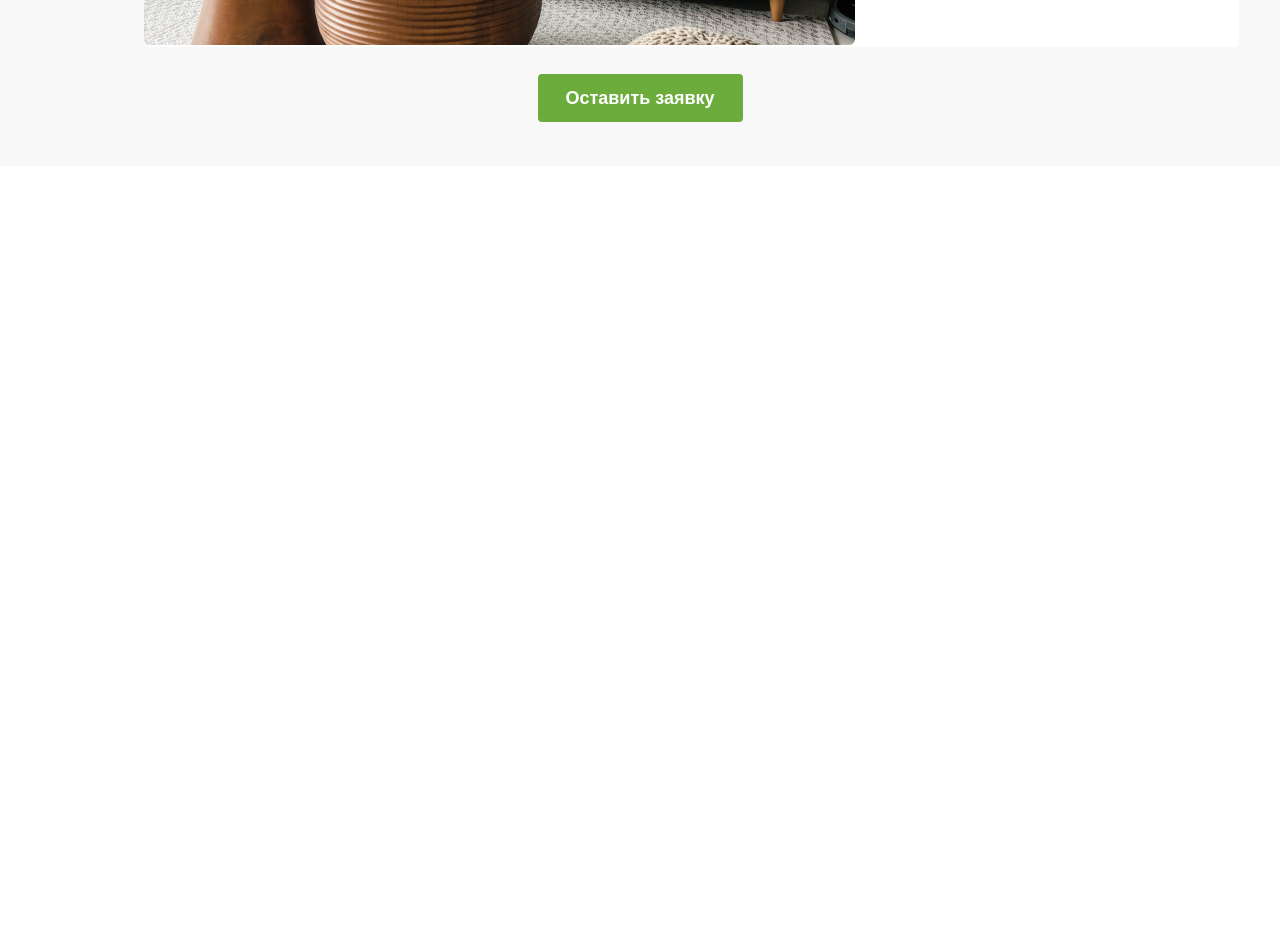
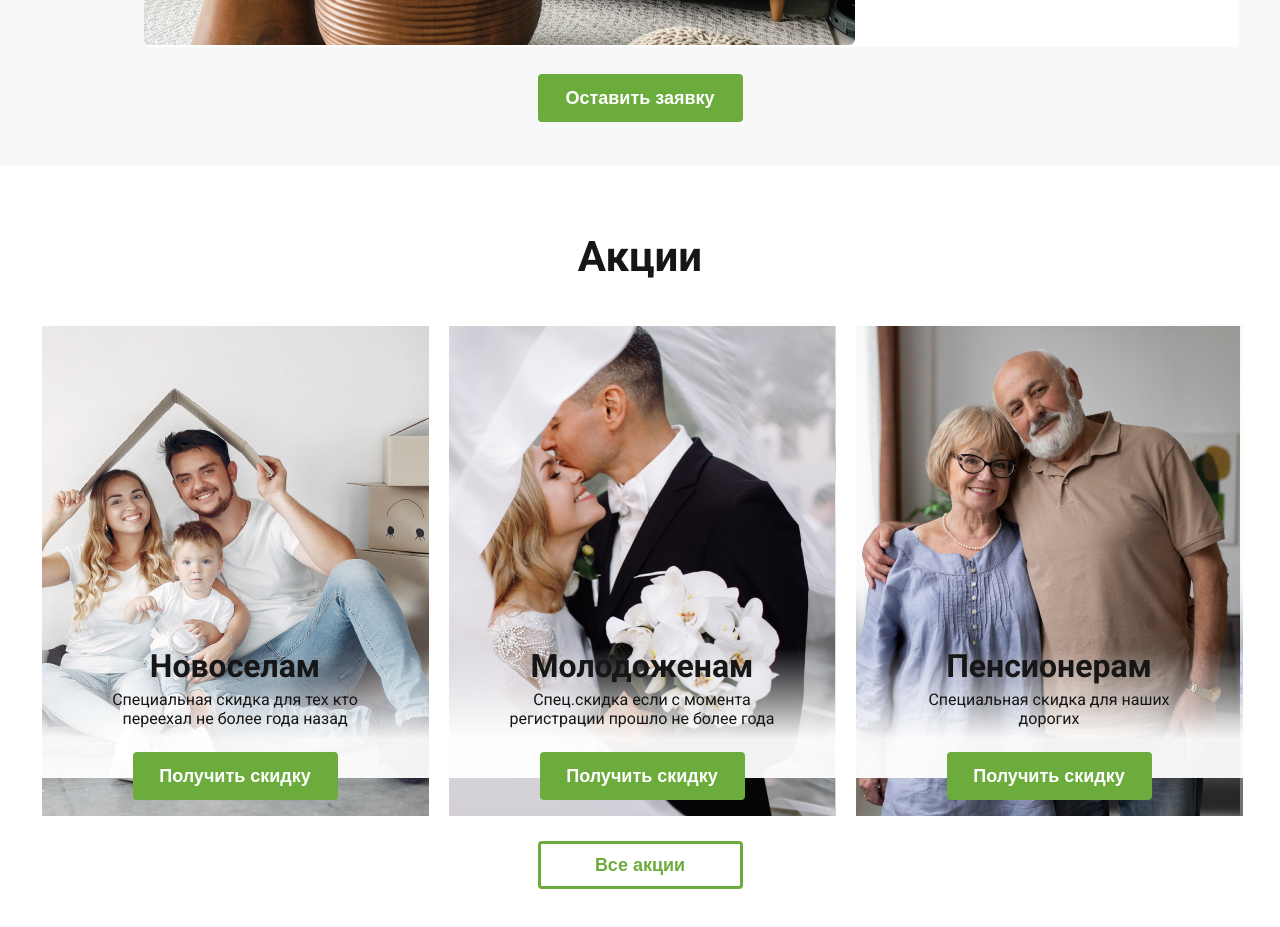
Before and after one commit to AdhamMeyliyev/MAXPROFF, a plain HTML site: page index.html in a window 1280 px wide. Shown: the part 2375-3302 px from the top of the page. Before the commit the page ends 2639 px from the top, so only its background shows below. Drawn offline with Linux system fonts and the light colour scheme.

Commit message:
descount

```diff
--- a/index.html
+++ b/index.html
@@ -421,6 +421,12 @@
       <!-- EXAMPLE -->
       <section class="example">
         <div class="container">
+          <a href="#">
+            <img class="example__left--btn--icon" src="./assets/icon/chevron-left.png" alt="icon">
+          </a>
+          <a href="#">
+            <img class="example__right--btn--icon" src="./assets/icon/chevron-right.png" alt="icon">
+          </a>
           <h2 class="example--heading__h2">Примеры наших работ</h2>
           <ol class="example__list">
             <li class="example__list__item"><a href="#">Капитальный</a></li>
@@ -522,6 +528,48 @@
       </section>
       <!-- /EXAMPLE -->
 
+      <!-- DESCOUNT -->
+      <section class="descount">
+        <div class="container">
+          <h2 class="descount--heading__h2">Акции</h2>
+
+          <ol class="descount__list">
+            <li class="descount__list__item">
+              <span class="descount__item--in--wrapper">
+                <h3 class="descount__item__h3">Новоселам</h3>
+
+                <p class="descount__item__desc">Специальная скидка для тех кто переехал не более года назад</p>
+
+                <button class="descount__item__btn">Получить скидку</button>
+              </span>
+            </li>
+
+            <li class="descount__list__item descount__list__item_2">
+              <span class="descount__item--in--wrapper">
+                <h3 class="descount__item__h3">Молодоженам</h3>
+
+                <p class="descount__item__desc">Спец.скидка если с момента регистрации прошло не более года</p>
+
+                <button class="descount__item__btn">Получить скидку</button>
+              </span>
+            </li>
+
+            <li class="descount__list__item descount__list__item_3">
+              <span class="descount__item--in--wrapper">
+                <h3 class="descount__item__h3">Пенсионерам</h3>
+
+                <p class="descount__item__desc">Специальная скидка для наших дорогих</p>
+
+                <button class="descount__item__btn">Получить скидку</button>
+              </span>
+            </li>
+          </ol>
+
+          <button class="descount__btn">Все акции</button>
+        </div>
+      </section>
+      <!-- /DESCOUNT -->
+
     </main>
     <!-- /MAIN -->
 
--- a/scss/all-blocks/_all-blocks.scss
+++ b/scss/all-blocks/_all-blocks.scss
@@ -9,3 +9,4 @@
 @import "input-style";
 @import "repair";
 @import "example";
+@import "descount";
--- a/scss/all-blocks/_button.scss
+++ b/scss/all-blocks/_button.scss
@@ -100,3 +100,51 @@
 .example__btn:active{
     opacity: .7;
 }
+
+.descount__item__btn{
+    width: 205px;
+    height: 48px;
+    border-radius:4px;
+    background-color: $btn-color;
+    border:3px solid $btn-color;
+    font-size: $text-f-size + 2px;
+    color:#fff;
+    font-weight: bold;
+    display: block;
+    margin: 0 auto;
+    cursor: pointer;
+}
+
+.descount__item__btn:hover{
+    background-color: #fff;
+    color:$btn-color;
+    transition: all .3s ease-in-out;
+}
+
+.descount__item__btn:active{
+    opacity: .7;
+}
+
+.descount__btn{
+    width: 205px;
+    height: 48px;
+    border-radius:4px;
+    background-color: transparent;
+    border:3px solid $btn-color;
+    font-size: $text-f-size + 2px;
+    color:$btn-color;
+    font-weight: bold;
+    cursor: pointer;
+    display: block;
+    margin: 0 auto;
+}
+
+.descount__btn:hover{
+    background-color: $btn-color;
+    color:#fff;
+    transition: all .3s ease-in-out;
+}
+
+.descount__btn:active{
+    opacity: .7;
+}
--- /dev/null
+++ b/scss/all-blocks/_descount.scss
@@ -0,0 +1,61 @@
+.descount{
+    margin-bottom: 57px;
+    width: 100%;
+}
+
+
+.descount--heading__h2{
+    font-size: 42px;
+    color:$text-color;
+    text-align: center;
+    margin-bottom: 45px;
+}
+
+.descount__list{
+    @include d-flex;
+    flex-direction: row;
+    gap: 20px;
+    margin-bottom: 25px;
+}
+
+.descount__list__item{
+    width: 387px;
+    height: 490px;
+    padding-top: 321px;
+    background-color: red;
+    background-image: url(/assets/images/descount-carts__img1.png);
+}
+
+.descount__list__item_2{
+    background-image: url(/assets/images/descount-carts__img2.png);
+}
+
+.descount__list__item_3{
+    background-image: url(/assets/images/descount-carts__img3.png);
+}
+
+
+.descount__item--in--wrapper{
+    width: 387px;
+    height: 131px;
+    background: rgb(255,255,255);
+    background: linear-gradient(360deg, rgba(255,255,255,0.95) 30%, rgba(255,255,255,0) 99%);
+    display: block;
+}
+
+.descount__item__h3{
+    font-size: 32px;
+    color:$text-color;
+    text-align: center;
+    margin-bottom: 5px;
+}
+
+.descount__item__desc{
+    // width: 272px;
+    font-size: $text-f-size;
+    color:$text-color;
+    text-align: center;
+    padding-left: 57px;
+    padding-right: 57px;
+    margin-bottom: 24px;
+}
--- a/scss/all-blocks/_example.scss
+++ b/scss/all-blocks/_example.scss
@@ -1,8 +1,22 @@
 .example{
     padding-top: 98px;
-    margin-bottom: 98px;
+    margin-bottom: 66px;
     background-color:#f8f8f8;
     height: 870px;
+    position: relative;
+
+}
+
+.example__left--btn--icon{
+    position: absolute;
+    left: 51px;
+    top: 55%;
+}
+
+.example__right--btn--icon{
+    position: absolute;
+    right: 51px;
+    top: 55%;
 }
 
 .example--heading__h2{
```
Also changed, not shown: assets/icon/chevron-left.png (added), assets/icon/chevron-right.png (added), assets/images/descount-carts__img1.png (added), assets/images/descount-carts__img2.png (added), assets/images/descount-carts__img3.png (added), css/main.css, 1 other file.
